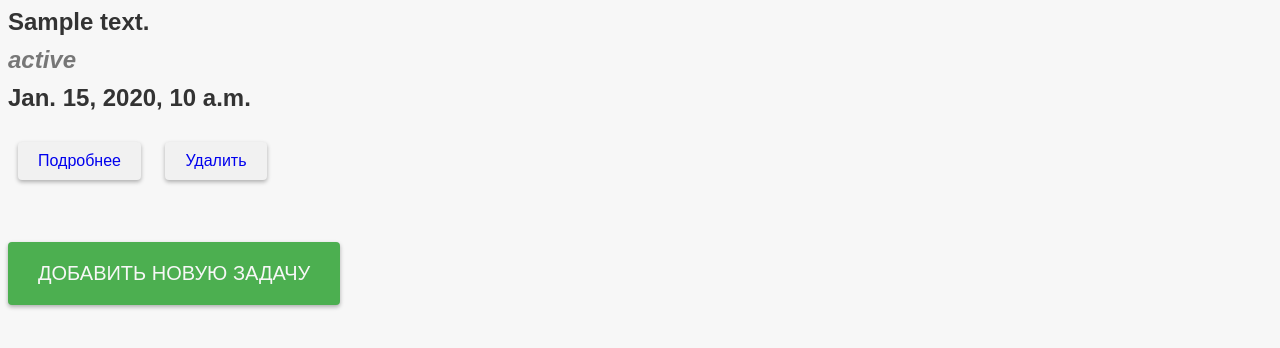
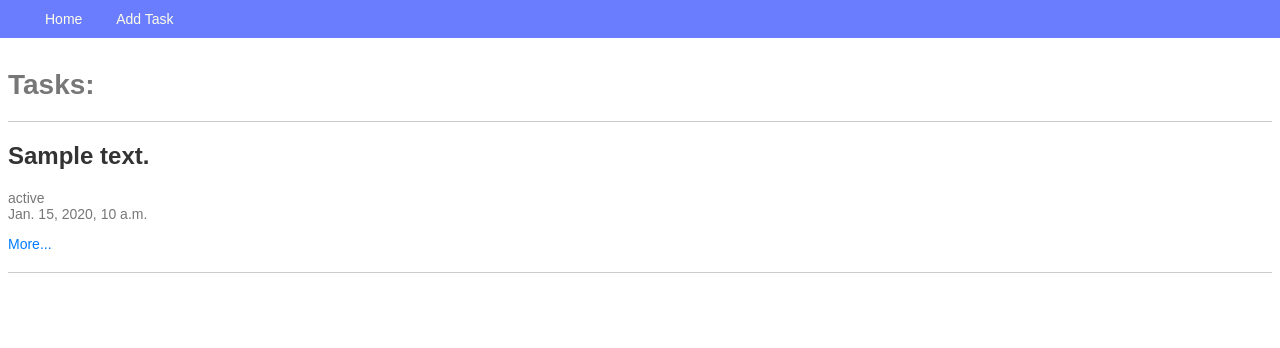
Before and after one commit to IvanAshikhin/homework_55_ivan_ashikhin, a Django app: template app/webapp/templates/index.html in a window 1280 px wide. Shown: the top 348 px of the page. Run offline with Django 4.2, Linux system fonts and the light colour scheme; the template is opened without the code that fills it: most values are stand-ins (such as "Sample title", 1, 10 or a date in 2020).

Commit message:
Базовый шаблон
Добавил базовый шаблон, переделал вертску, изменил стили.

```diff
--- a/app/static/css/style.css
+++ b/app/static/css/style.css
@@ -1,191 +1,158 @@
-body{
-    background-color: #F7F7F7;
-    font-family: Arial, sans-serif;
-    font-size: 16px;
+body {
+  font-family: Arial, sans-serif;
+  font-size: 16px;
 }
 
-.add_new_task{
-    display: inline-block;
-    margin: 20px auto;
-    padding: 20px 30px;
-    background-color: #4CAF50;
-    color: #F7F7F7;
-    font-size: 20px;
-    text-align: center;
-    text-decoration: none;
-    border-radius: 4px;
-    border: none;
-    box-shadow: 0 2px 4px rgba(0, 0, 0, 0.3);
-    transition: background-color 0.3s ease;
-    cursor: pointer;
-    text-transform: uppercase;
+.task{
+    padding-top: 50px;
 }
 
-.add_new_task:hover {
-    background-color: #388E3C;
+ul li a {
+  display: block;
+  padding: 10px;
+  text-decoration: none;
+  color: #333;
 }
 
-.add_new_task:active {
-    background-color: #3E8E41;
-    box-shadow: none;
-    transform: translateY(2px);
+ul li a:hover {
+  background-color: #ddd;
+}
+
+h2 {
+  margin-top: 0;
+  font-size: 24px;
+  color: #333;
+}
+
+div {
+  font-size: 14px;
+  color: #777;
+}
+
+p a {
+  color: #007bff;
+  text-decoration: none;
+}
+
+p a:hover {
+  text-decoration: underline;
+}
+
+hr {
+  margin: 20px 0;
+  border: 0;
+  border-top: 1px solid #ccc;
+}
+
+.navbar {
+    display: block;
+    background: #6a7dff;
+    position: fixed;
+    top: 0;
+    right: 0;
+    left: 0;
+    font-size: 0;
+    box-sizing: border-box;
+    padding: 7px 30px;
+
 }
 
 
-.task_list {
-  margin: 0 auto;
-  width: 90%;
-  max-width: 800px;
+
+.menu {
+    font-size: 14px;
+    line-height: 1;
+    padding: 0;
+    margin: 0;
+    display: inline-block;
+    color: #fffee8;
+
 }
 
-.task_item {
-  background-color: #FFFFFF;
-  padding: 20px;
-  margin: 20px 0;
-  border-radius: 4px;
-  box-shadow: 0 2px 4px rgba(0, 0, 0, 0.3);
-  transition: box-shadow 0.3s ease;
-  display: flex;
-  align-items: center;
-  justify-content: space-between;
+.menu li {
+    display: inline-block;
+
 }
 
-.task_item:hover {
-  box-shadow: 0 4px 8px rgba(0, 0, 0, 0.3);
+.menu a {
+    display: inline-block;
+    text-decoration: none;
+    color: inherit;
+    padding: 5px 15px;
+
 }
 
-.description {
-  font-size: 24px;
-  margin: 0;
-  color: #333333;
-  text-decoration: none;
+.menu a:hover {
+    color: white;
+    text-decoration: none;
+
 }
 
-.status {
-  font-style: italic;
-  color: #777777;
-  margin: 10px 0;
-  text-decoration: none;
+form label {
+  display: block;
+  margin-top: 10px;
+  font-size: 18px;
+  color: #555;
 }
 
-.done_date {
-  font-weight: bold;
-  color: #333333;
-  margin: 10px 0;
-  text-decoration: none;
+form input[type="text"],
+form select,
+form input[type="date"] {
+  display: block;
+  width: 100%;
+  padding: 10px;
+  font-size: 16px;
+  border: 1px solid #ccc;
+  border-radius: 4px;
+  box-sizing: border-box;
+  margin-bottom: 20px;
 }
 
-.more {
-  display: inline-block;
-  margin-top: 10px;
+form input[type="submit"] {
+  background-color: #007bff;
+  color: #fff;
+  font-size: 16px;
+  padding: 10px 20px;
+  border: none;
+  border-radius: 4px;
+  cursor: pointer;
 }
 
-.delete {
-  display: inline-block;
-  margin-top: 10px;
+.new_task{
+    padding-top: 30px;
 }
 
-.more_href, .delete_href {
-    display: inline-block;
-    padding: 10px 20px;
-    background-color: #f1f1f1;
-    border: none;
-    border-radius: 4px;
-    font-size: 16px;
-    text-align: center;
-    text-decoration: none;
-    margin: 10px;
-    cursor: pointer;
-    box-shadow: 0 2px 4px rgba(0, 0, 0, 0.3);
-    transition: background-color 0.3s ease;
+form input[type="submit"]:hover {
+  background-color: #0069d9;
 }
 
-.more_href:hover, .delete_href:hover {
-    background-color: #ddd;
+form input[type="submit"]:active {
+  background-color: #005cbf;
 }
 
-.detail {
-    margin: 40px 0 20px;
-    font-size: 36px;
-    font-weight: bold;
-    text-align: center;
+h1.detail {
+  font-size: 32px;
+  color: #333;
+  padding-top: 30px;
 }
 
-.main_page {
-    text-align: center;
+p.detail_desc,
+p.details,
+p.detail_status,
+p.detail_date {
+  margin-top: 20px;
+  font-size: 18px;
+  color: #555;
 }
 
-.main_page_href {
-    border-bottom: none;
-    border-radius: 4px;
-    padding: 10px 20px;
-    background-color: #388E3C;
-    color: #F7F7F7;
-    box-shadow: 0 2px 4px rgba(0, 0, 0, 0.3);
-    transition: background-color 0.3s ease;
-    text-decoration: none;
-}
-
-.main_page_href:hover {
-    border-color: #43A047;
-}
-
-.detail_desc {
-    margin: 20px 0;
-    font-size: 30px;
-}
-
-.detail_status {
-    margin: 10px 0;
-    font-style: italic;
-    color: #777777;
-    font-size: 30px;
-}
-
-.detail_date {
-    margin: 10px 0;
-    font-weight: bold;
-    color: #333333;
-    font-size: 30px;
-}
-
-form {
-  margin: 20px auto;
-  padding: 20px;
-  max-width: 500px;
-  background-color: #f2f2f2;
-  border-radius: 10px;
-}
-
-label {
-  display: block;
-  margin-bottom: 10px;
+p.detail_desc {
   font-weight: bold;
 }
 
-input, select {
-  display: block;
-  width: 100%;
-  padding: 10px;
-  margin-bottom: 20px;
-  border: 1px solid #ccc;
-  border-radius: 5px;
+p.detail_status {
+  text-transform: uppercase;
 }
 
-input[type="submit"] {
-  background-color: #4CAF50;
-  color: white;
-  border: none;
-  border-radius: 5px;
-  padding: 10px;
-  cursor: pointer;
+p.detail_date {
+  font-style: italic;
 }
-
-input[type="submit"]:hover {
-  background-color: #3e8e41;
-}
-
-h1.new_task {
-  text-align: center;
-  margin-bottom: 20px;
-}
--- /dev/null
+++ b/app/webapp/templates/base.html
@@ -0,0 +1,25 @@
+{% load static %}
+<!doctype html>
+<html lang="en">
+<head>
+    <meta charset="UTF-8">
+    <meta name="viewport"
+         content="width=device-width, user-scalable=no, initial-scale=1.0, maximum-scale=1.0, minimum-scale=1.0">
+    <meta http-equiv="X-UA-Compatible" content="ie=edge">
+    <title>{% block title %}Blog{% endblock %}</title>
+    <link rel="stylesheet" href="{% static 'css/style.css' %}">
+</head>
+<body>
+<nav class="navbar">
+    <div class="container">
+        <ul class="menu">
+            <li><a href="{% url 'index_page' %}">Home</a></li>
+            {% block menu %}{% endblock %}
+        </ul>
+    </div>
+</nav>
+<div class="container">
+    {% block content %}{% endblock %}
+</div>
+</body>
+</html>
--- a/app/webapp/templates/index.html
+++ b/app/webapp/templates/index.html
@@ -1,19 +1,15 @@
-{% load static %}
-<!DOCTYPE html>
-<html lang="en">
-<head>
-    <meta charset="UTF-8">
-    <title>Title</title>
-    <link rel="stylesheet" href="{% static 'css/style.css' %}">
-</head>
-<body>
-    {% for article in articles %}
-    <h2 class="description">{{ article.description }}</h2>
-    <h2 class="status">{{ article.status }}</h2>
-    <h2 class="done_date">{{ article.done_date }}</h2>
-    <p class="more"><a class="more_href" href="{% url 'detail_task' article.pk%}">Подробнее</a></p>
-    <p class="delete"><a class="delete_href" href="/article/delete?pk={{article.pk}}">Удалить</a></p>
-    {% endfor %}
-    <p><a class="add_new_task" href="{% url 'add_task' %}">Добавить новую задачу</a></p>
-</body>
-</html>
+{% extends 'base.html' %}
+{% block menu %}
+   <li><a href="{% url 'add_task' %}">Add Task</a></li>
+{% endblock %}
+{% block content %}
+   <h1 class ='task'>Tasks:</h1>
+   <hr/>
+   {% for article in articles %}
+       <h2>{{ article.description }}</h2>
+       <div>{{ article.status }}</div>
+       <div>{{ article.done_date }}</div>
+       <p><a href="{% url 'detail_task' article.pk %}">More...</a></p>
+       <hr/>
+   {% endfor %}
+{% endblock %}
```
Also changed, not shown: app/webapp/templates/article_create.html (+5 -14 lines), app/webapp/templates/article_detail.html (+6 -14 lines).
